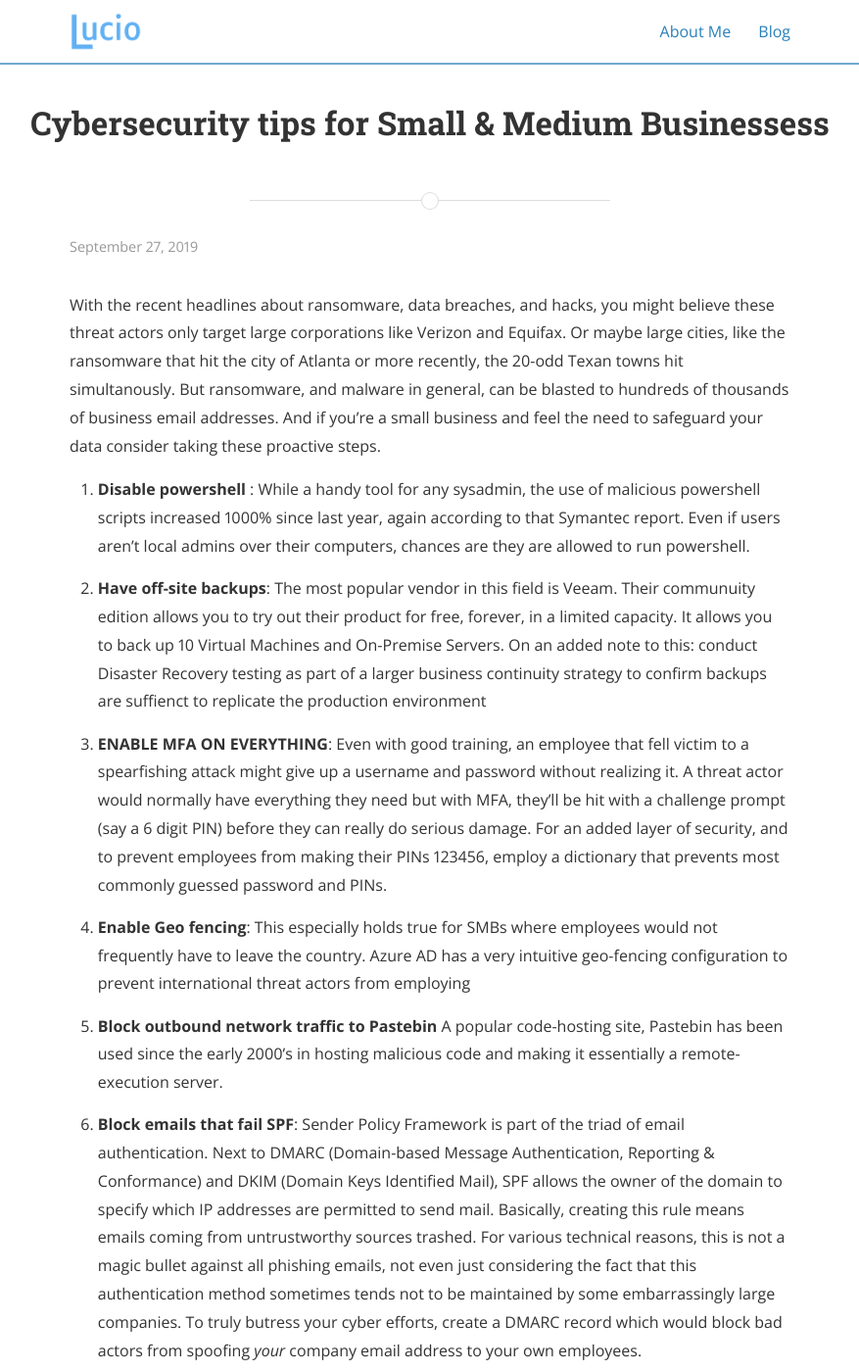
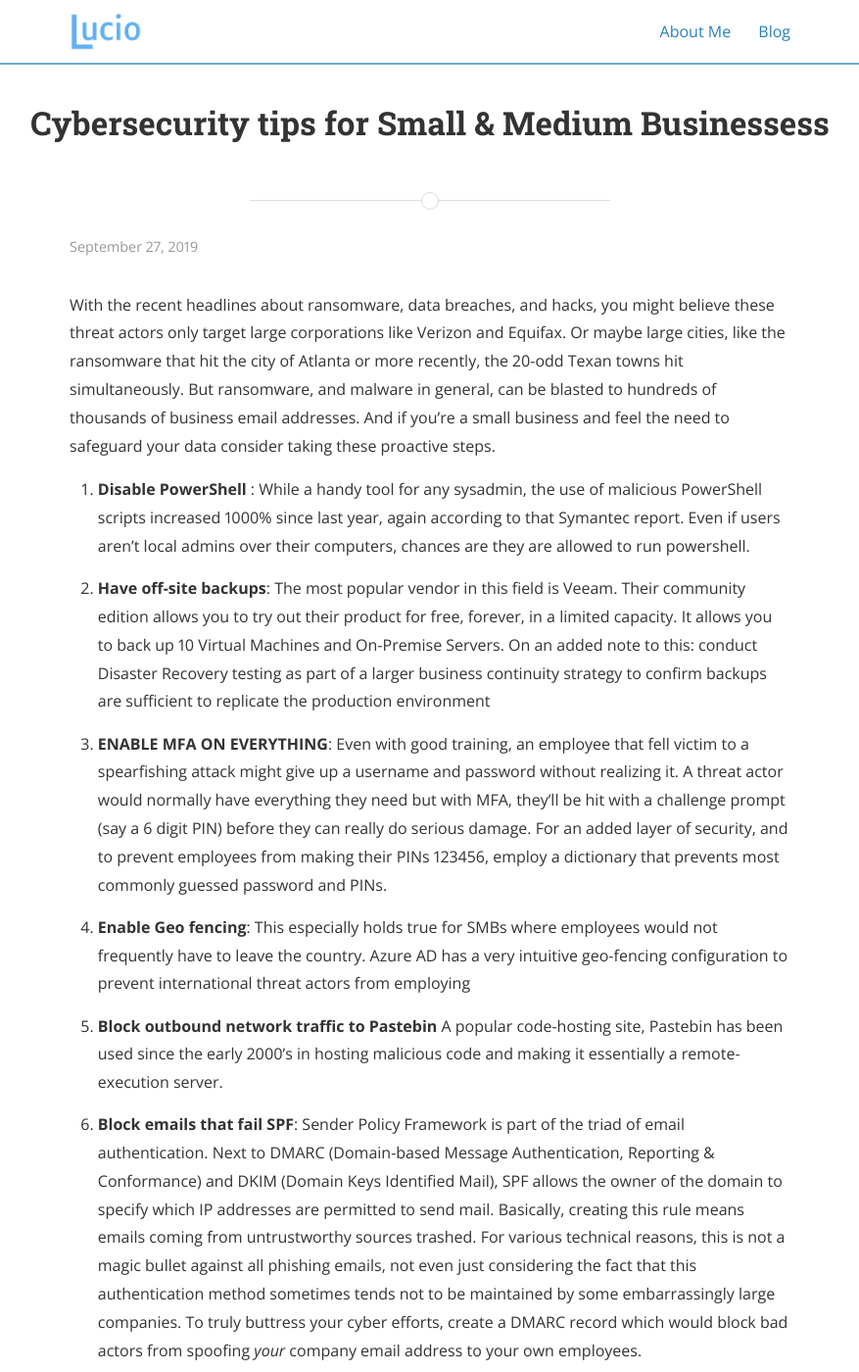
Before and after one commit to LucioBenzor/LucioBenzor.github.io, a Jekyll site: the page built from _posts/2019-09-27-Cybersecurity-for-SMBs.md, in a window 1280 px wide and 1400 px high. Shown: the whole window at 98% size, without its empty margins (201-1078 px from the left). Built offline with Jekyll 4.4.1, drawn with Linux system fonts in a browser that asks for light colours; nearby versions of some CDN libraries.

Commit message:
Update 2019-09-27-Cybersecurity-for-SMBs.md
fixed some typos and misspellings

```diff
--- a/_posts/2019-09-27-Cybersecurity-for-SMBs.md
+++ b/_posts/2019-09-27-Cybersecurity-for-SMBs.md
@@ -6,15 +6,15 @@
 
 With the recent headlines about ransomware, data breaches, and hacks, you might believe these threat actors only target large
 corporations like Verizon and Equifax. Or maybe large cities, like the ransomware that hit the city of Atlanta or more recently, the 20-odd
-Texan towns hit simultanously. But ransomware, and malware in general, can be blasted to hundreds of thousands of business email
+Texan towns hit simultaneously. But ransomware, and malware in general, can be blasted to hundreds of thousands of business email
 addresses. And if you're a small business and feel the need to safeguard your data consider taking these proactive steps.
 
-1. **Disable powershell** : While a handy tool for any sysadmin, the use of malicious powershell scripts increased 1000% since last year,
+1. **Disable PowerShell** : While a handy tool for any sysadmin, the use of malicious PowerShell scripts increased 1000% since last year,
 again according to that Symantec report. Even if users aren't local admins over their computers, chances are they are allowed to run powershell.
 
-2. **Have off-site backups**: The most popular vendor in this field is Veeam. Their communuity edition allows you to try out their product
+2. **Have off-site backups**: The most popular vendor in this field is Veeam. Their community edition allows you to try out their product
 for free, forever, in a limited capacity. It allows you to back up 10 Virtual Machines and On-Premise Servers. On an added note to this:
-conduct Disaster Recovery testing as part of a larger business continuity strategy to confirm backups are suffienct to replicate the production environment
+conduct Disaster Recovery testing as part of a larger business continuity strategy to confirm backups are sufficient to replicate the production environment
 
 3. **ENABLE MFA ON EVERYTHING**: Even with good training, an employee that fell victim to a spearfishing attack might give up a username and password without realizing it.
 A threat actor would normally have everything they need but with MFA, they'll be hit with a challenge prompt (say a 6 digit PIN) before
@@ -31,7 +31,7 @@
 and DKIM (Domain Keys Identified Mail), SPF allows the owner of the domain to specify which IP addresses are permitted to send mail. Basically, creating
 this rule means emails coming from untrustworthy sources trashed. For various technical reasons, this is not a magic bullet against all phishing emails,
 not even just considering the fact that this authentication method sometimes tends not to be maintained by some embarrassingly large companies.
-To truly butress your cyber efforts, create a DMARC record which would block bad actors from spoofing *your* company email address to your own employees.
+To truly buttress your cyber efforts, create a DMARC record which would block bad actors from spoofing *your* company email address to your own employees.
 
 7. **Patch everything**: Back in 2017, Equifax was hit by an exploit in Apache Struts, a popular open-source web server software that had a
 patch available for months. Patching your operating systems is important but rember to patch the other software your business critical infrastructure runs on.
```
